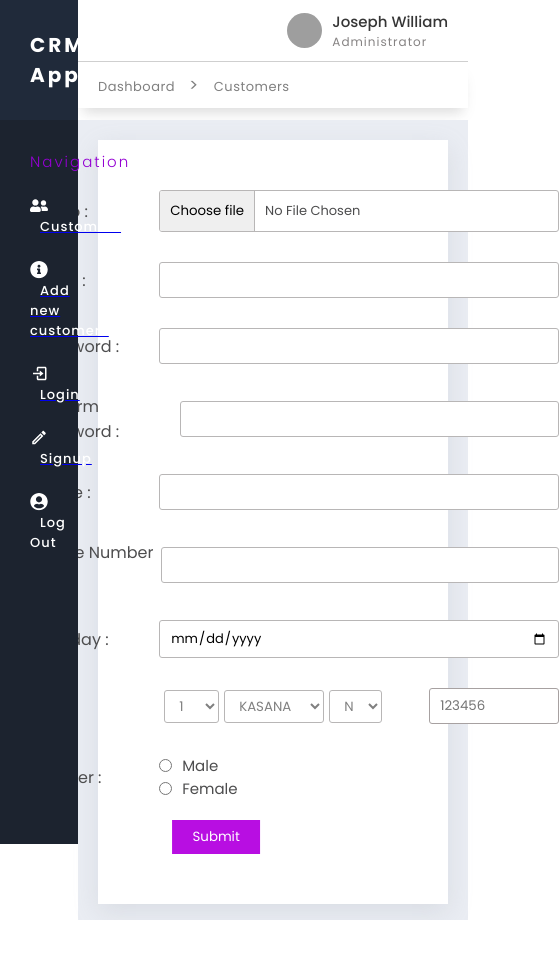
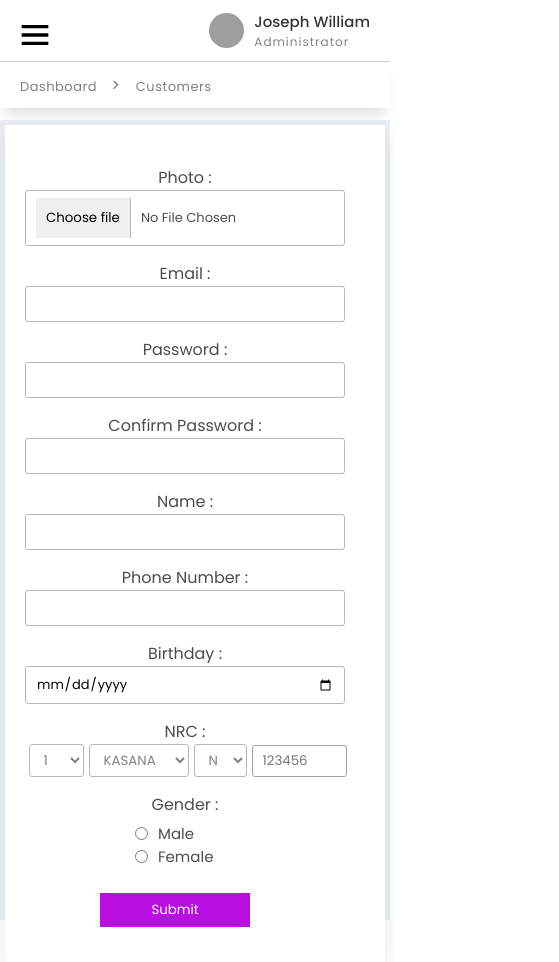
Before and after one commit to SaiHlyanPhyoe7/AssignmentK, a React (Create React App) app: page /create in a window 390 px wide. Shown: the whole page, 559 px wide, since content can reach past the window. Before the commit the page ends 920 px from the top, so only its background shows below. Built offline with nearby package versions, Linux system fonts and the light colour scheme; grey boxes are pictures that could not be loaded.

Commit message:
third commit

```diff
--- a/src/components/createUser/CreateUser.jsx
+++ b/src/components/createUser/CreateUser.jsx
@@ -1,5 +1,7 @@
 import React, {useEffect, useRef, useState} from 'react';
 import CreateUserForm from './createUserForm/CreateUserForm';
+import { useNavigate } from 'react-router-dom';
+
 
 //firebase import
 import {db} from '../../firebase/config'
@@ -9,6 +11,10 @@ const CreateUser = () => {
     const formRef = useRef()
     const fileClick = useRef()
     const [img,setImg] = useState()
+    const timeElapsed = Date.now();
+    const today = new Date(timeElapsed);
+    const nav = useNavigate()
+    const [radioValue,setRadioValue] = useState('')
 
     const submitHandler = async (e) => {
         e.preventDefault()
@@ -24,11 +30,12 @@ const CreateUser = () => {
             nrc_state: formRef.current[9].value,
             nrc_national: formRef.current[10].value,
             nrc_numbers: formRef.current[11].value,
-            gender: formRef.current[12].value,
+            gender: radioValue,
+            time: today.toDateString(),
+            hour: today.getHours()
           })
-
+          nav('/')
     }
-
     const imageHandler = () => {
         const reader = new FileReader();
         reader.readAsDataURL(formRef.current[0].files[0])
@@ -37,11 +44,16 @@ const CreateUser = () => {
         }
     }
 
+    const radioValueHandler = (e)=>{
+        setRadioValue(e.target.value)
+    }
+    console.log(formRef)
+
     return (
         <div className='main-box'>
             <div className='real-box'>
                 <div className='con-form'>
-                    <CreateUserForm submitHandler={submitHandler} fileClick={fileClick} formRef={formRef} imageHandler={imageHandler}/>
+                    <CreateUserForm submitHandler={submitHandler} radioValueHandler={radioValueHandler} fileClick={fileClick} formRef={formRef} imageHandler={imageHandler}/>
                 </div>
             </div>
         </div>
--- a/src/components/createUser/createUserForm/CreateUserForm.jsx
+++ b/src/components/createUser/createUserForm/CreateUserForm.jsx
@@ -1,6 +1,6 @@
-import React from 'react'
+import React, { useState } from 'react'
 
-const CreateUserForm = ({submitHandler,formRef,fileClick,imageHandler}) => {
+const CreateUserForm = ({submitHandler,formRef,fileClick,imageHandler,radioValueHandler}) => {
     const optionArray = [
         {
             id: 1,
@@ -78,8 +78,8 @@ const CreateUserForm = ({submitHandler,formRef,fileClick,imageHandler}) => {
                         <div className='file-flex'>
                             <label htmlFor="">Photo : </label>
                             <div className='file'>
-                                <input ref={fileClick} onChange={imageHandler} className='hidden' type="file" name="" id=""/>
-                                <div className='flex file-box'>
+                                <input required ref={fileClick} onChange={imageHandler} className='hidden' type="file" name="" id=""/>
+                                <div className='flex file-box form-input border-none'>
                                     <button onClick={()=>fileClick.current.click()}>Choose file</button>
                                     <p>No File Chosen</p>
                                 </div>
@@ -87,39 +87,39 @@ const CreateUserForm = ({submitHandler,formRef,fileClick,imageHandler}) => {
                         </div>
                         <div className='file-flex'>
                             <label htmlFor="email">Email : </label>
-                            <input
+                            <input required
                                 type="email"
                                 className='file-box form-input'/>
                         </div>
                         <div className='file-flex'>
                             <label htmlFor="password">Password : </label>
-                            <input
+                            <input required
                                 type="password"
                                 className='file-box form-input'/>
                         </div>
                         <div className='file-flex'>
                             <label htmlFor="confirm_password">Confirm Password : </label>
-                            <input
+                            <input required
                                 type="password"
                                 className='file-box form-input'/>
                         </div>
                         <div className='file-flex'>
                             <label htmlFor="name">Name : </label>
-                            <input
+                            <input required
                                 type="text"
                                 className='file-box form-input'/>
                         </div>
                         <div className='file-flex'>
                             <label htmlFor="phnumber">Phone Number : </label>
-                            <input
+                            <input required
                                 type="number"
                                 className='file-box form-input'/>
                         </div>
                         <div className='file-flex'>
                             <label htmlFor="birthday">Birthday : </label>
-                            <input
+                            <input required
                                 type="date"
-                                className='file-box form-input'/>
+                                className='file-box form-input form-input'/>
                         </div>
                         <div className='file-flex'>
                             <label htmlFor="nrc">NRC : </label>
@@ -154,25 +154,26 @@ const CreateUserForm = ({submitHandler,formRef,fileClick,imageHandler}) => {
                                         }
                                     </select>
                                 </div>
-                                <input
-                                    type="text"
-
-                                    className='select-input' placeholder='123456'/>
+                                <div>
+                                    <input required
+                                        type="text"
+                                        className='select-input' placeholder='123456'/>
+                                </div>
                             </div>
                         </div>
-                        <div className='file-flex'>
+                        <div className='file-flex flex-file'>
                             <label htmlFor="gender">Gender :</label>
                             <div className='radio-box'>
-                                <div className='radio-file-box'>
-                                    <input
+                                <div onChange={radioValueHandler} className='radio-file-box'>
+                                    <input required
                                         type="radio"
                                         name='gender'
                                         value='male'
                                         id="male"/>
                                     <label htmlFor="male">Male</label>
                                 </div>
-                                <div className='radio-file-box'>
-                                    <input
+                                <div onChange={radioValueHandler} className='radio-file-box'>
+                                    <input required
                                         type="radio"
                                         name='gender'
                                         value='female'
--- a/src/components/navbar/SideNavbar.jsx
+++ b/src/components/navbar/SideNavbar.jsx
@@ -3,15 +3,12 @@ import React, { useState } from 'react';
 import './sidenavbar.css'
 
 import {BrowserRouter as Router,Routes,Route, Outlet} from "react-router-dom";
-import CreateUser from '../createUser/CreateUser';
-import UserTable from '../userTable/UserTable';
 import MainNavbar from './navbranch/MainNavbar';
 
 
 const SideNavbar = () => {
     const [customer,setCustomer] = useState(true)
     const [addNewCustomer,setAddNewCustomer] = useState(false)
-
     const handleCustomer = ()=>{
         setCustomer(true)
     }
@@ -20,13 +17,14 @@ const SideNavbar = () => {
     }
   return (
       <div className='navContainer'>
+
         <MainNavbar handleCustomer={handleCustomer} handleAddNewCustomer={handleAddNewCustomer} />
         <div className='layout-container'>
             <div className='layout-handler'>
                 <div className='main-content'>
                     <div className='nav'>
                         <div className='profile'>
-                            <img className='profile-img' src="https://media.newyorker.com/photos/5ba177da9eb2f7420aadeb98/master/w_2560%2Cc_limit/Cohen-Linus-Torvalds.jpg" alt="" />
+                            <img className='profile-img' src="https://i.pinimg.com/originals/10/91/94/1091948c6b80b65b9eef8c163f0ae42a.jpg" alt="" />
                             <div className='text'>
                                 <p>Joseph William</p>
                                 <blockquote>Administrator</blockquote>
--- a/src/components/navbar/navbranch/MainNavbar.jsx
+++ b/src/components/navbar/navbranch/MainNavbar.jsx
@@ -1,17 +1,36 @@
-import React from 'react'
+import React, { useState } from 'react'
 import {FaInfoCircle, FaUserCircle, FaUserFriends} from "react-icons/fa";
 import {MdOutlineCreate} from "react-icons/md";
 import {NavLink} from "react-router-dom";
-import {BiLogIn} from "react-icons/bi";
+import {BiLogIn, BiMenu} from "react-icons/bi";
+import {GiCrossedBones} from "react-icons/gi";
 import Signup from '../../signin/Signin';
 import {useLogout} from '../../../hooks/useLogout'
 
 
 const MainNavbar = ({handleAddNewCustomer,handleCustomer}) => {
+    const [toggleButton,setToggleButton] = useState(false)
     const {logout} = useLogout()
+    const handleToggler = ()=>{
+        setToggleButton(!toggleButton)
+        console.log("Toggler Click")
+    }
+  return (
+    <>
+    <div>
+        {
+            toggleButton ?
+            <div onClick={handleToggler} className='toggler_x'>
+                <GiCrossedBones className='toggler-icons-one'/>
+            </div>
+            :
+            <div onClick={handleToggler} className='toggler'>
+                <BiMenu className='toggler-icons'/>
+            </div>
+        }
+    </div>
 
-  return (
-    <div className='sidebar'>
+    <div className={`${toggleButton ? `sidebar_block` : `sidebar_none` } sidebar sidebar_block`}>
             <h1 className='titleside'>CRM App</h1>
             <ul>
                 <li className='primary'>Navigation</li>
@@ -32,6 +51,7 @@ const MainNavbar = ({handleAddNewCustomer,handleCustomer}) => {
                 <li onClick={logout} className='list'><FaUserCircle className='icon'/><span>Log Out</span></li>
             </ul>
         </div>
+        </>
   )
 }
 
--- a/src/components/navbar/sidenavbar.css
+++ b/src/components/navbar/sidenavbar.css
@@ -1,4 +1,5 @@
 .sidebar{
+    position: relative;
     width: 20%;
     background-color: #1C232F;
     height: 100vh;
@@ -7,9 +8,13 @@
     top: 0;
     left: 0;
 }
+.toggler{
+    display: none;
+}
 .navContainer{
     display: flex;
 }
+
 .layout-container{
     width: 100%;
 }
@@ -143,6 +148,7 @@
 
 .form-box{
     display: flex;
+    flex-direction: row;
     margin-top: 40px;
 }
 
@@ -163,6 +169,8 @@
     padding: 7px 20px;
     outline: none;
     border: none;
+    width: 150px;
+    z-index: 5;
 }
 
 .export-btn{
@@ -198,7 +206,7 @@
     padding: 7px 10px;
     outline: none;
     border: 1px solid rgb(167, 161, 161);
-    width: 200px;
+    width: 250px;
 }
 
 .thead{
@@ -209,6 +217,9 @@
 .tdata{
     font-size: 13px;
     color: gray;
+}
+.responsive-table{
+    display: table-cell;
 }
 
 .delete-btn{
@@ -373,3 +384,124 @@ tbody td{
     color: crimson;
     width: 300px;
 }
+.toggler_x{
+    display: none;
+  }
+@media (max-width: 1100px) {
+    .ml{
+        margin: 10px 0px;
+    }
+    .responsive-table{
+        background-color: #f00;
+        display: none;
+    }
+    .sidebar {
+        width: 40%;
+        z-index: 5;
+        position: absolute;
+    }
+    .sidebar_block{
+        display: block;
+    }
+    .sidebar_none{
+        display: none;
+    }
+    .form-box{
+        flex-direction: column;
+    }
+    .ml{
+        margin-left: 0;
+    }
+    .delete-btn{
+        padding: 4px 6px;
+        margin-left: 5px;
+        border-radius: 1px;
+    }
+    .toggler{
+        display: block;
+        position: absolute;
+        left: 0;
+        top: 0px;
+        margin: 15px;
+    }
+    .toggler_x{
+        display: block;
+        position: absolute;
+        left: 230px;
+        top: 20px;
+        margin: 15px;
+        z-index: 500;
+    }
+    .toggler-icons{
+        font-size: 40px;
+        color: rgb(0, 0, 0);
+    }
+    .toggler-icons-one{
+        font-size: 25px;
+        color: rgb(255, 255, 255);
+    }
+  }
+
+@media (max-width : 700px) {
+    .toggler_x{
+        left: 180px;
+        top: 20px;
+        margin: 15px;
+        z-index: 500;
+    }
+    .sidebar {
+        width: 70%;
+        position: absolute;
+    }
+    .responsive_h{
+        display: none;
+    }
+    .second-flex{
+        display: flex;
+        flex-direction: column;
+        margin: 10px 0px;
+    }
+    .responsive_br{
+        margin: 10px 0px;
+    }
+    .form-input{
+        width: 320px;
+    }
+    .file-flex{
+        flex-direction: column;
+    }
+    .select-box{
+        justify-content: center;
+        align-items: center;
+    }
+    .main-box{
+        height: 800px;
+        padding: 5px 5px;
+        font-size: 16px;
+    }
+
+    .real-box{
+        padding: 5px;
+    }
+    .file-flex{
+        display: flex;
+        align-items: center;
+        justify-content: center;
+        width: 95%;
+        margin-top: 15px;
+    }
+    .radio-box{
+        width: 100px;
+        margin: 5px 0px;
+    }
+    .select-input{
+        margin-left: 5px;
+        padding: 5px 10px;
+        width: 95px;
+        border-radius: 3px ;
+    }
+}
+.navbar-toggler{
+    display: block;
+    width: 50%;
+}
--- a/src/components/signin/signin.css
+++ b/src/components/signin/signin.css
@@ -45,7 +45,7 @@
     padding: 10px 20px;
     position: relative;
     background-color: rgba(255, 255, 255, 0.527);
-    width: 90%;
+    width: 100%;
     display: flex;
     align-items: center;
     margin-top: 30px;
--- /dev/null
+++ b/src/hooks/useUpdate.jsx
@@ -0,0 +1,5 @@
+// update documents
+const updateDocument = async (id, updates) => {
+    const updateDocument = await ref.doc(id).update(updates)
+
+}
```
Also changed, not shown: src/components/userTable/handleManipulation/HandleManipulation.jsx (added, +39 -0 lines), src/components/userTable/handleManipulation/handleManipulation.css (added, +18 -0 lines), src/components/userTable/tableChild/ChildUserTable.jsx (+18 -24 lines), src/feature/store.jsx (added).
